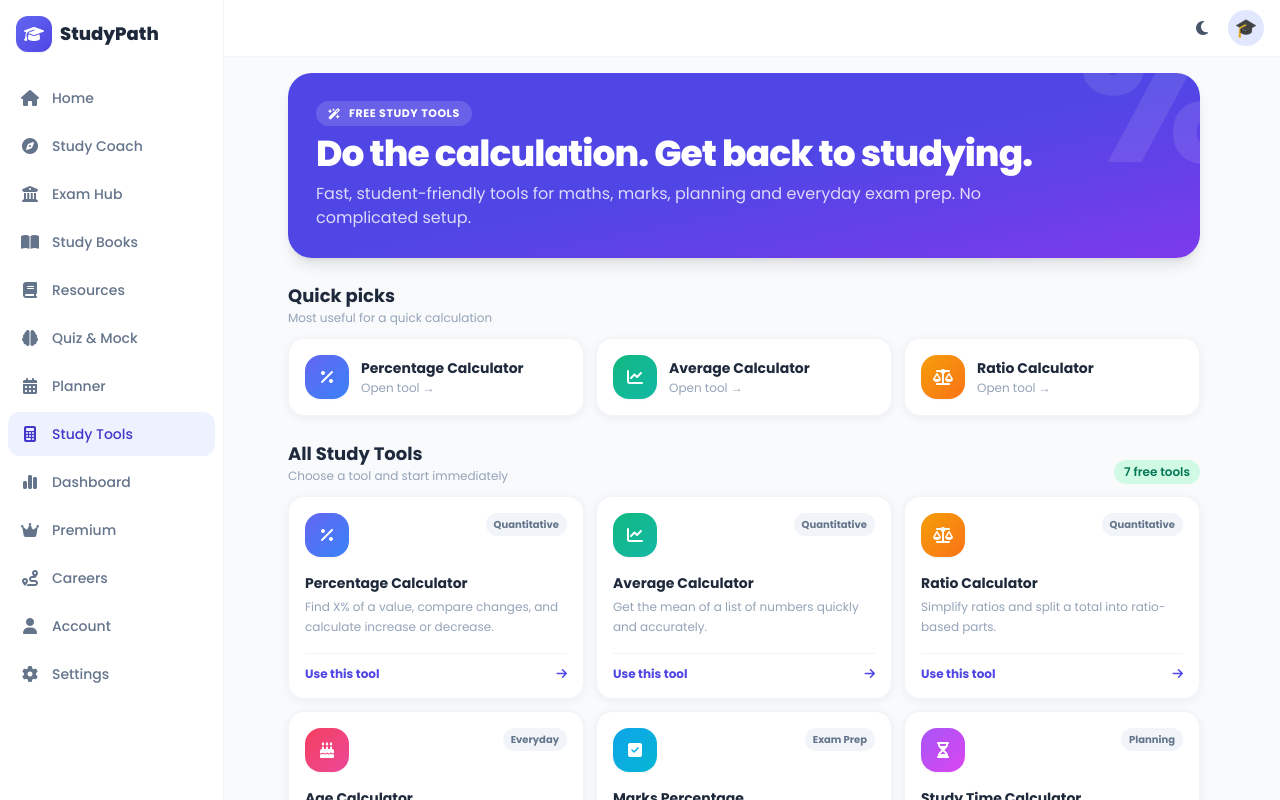
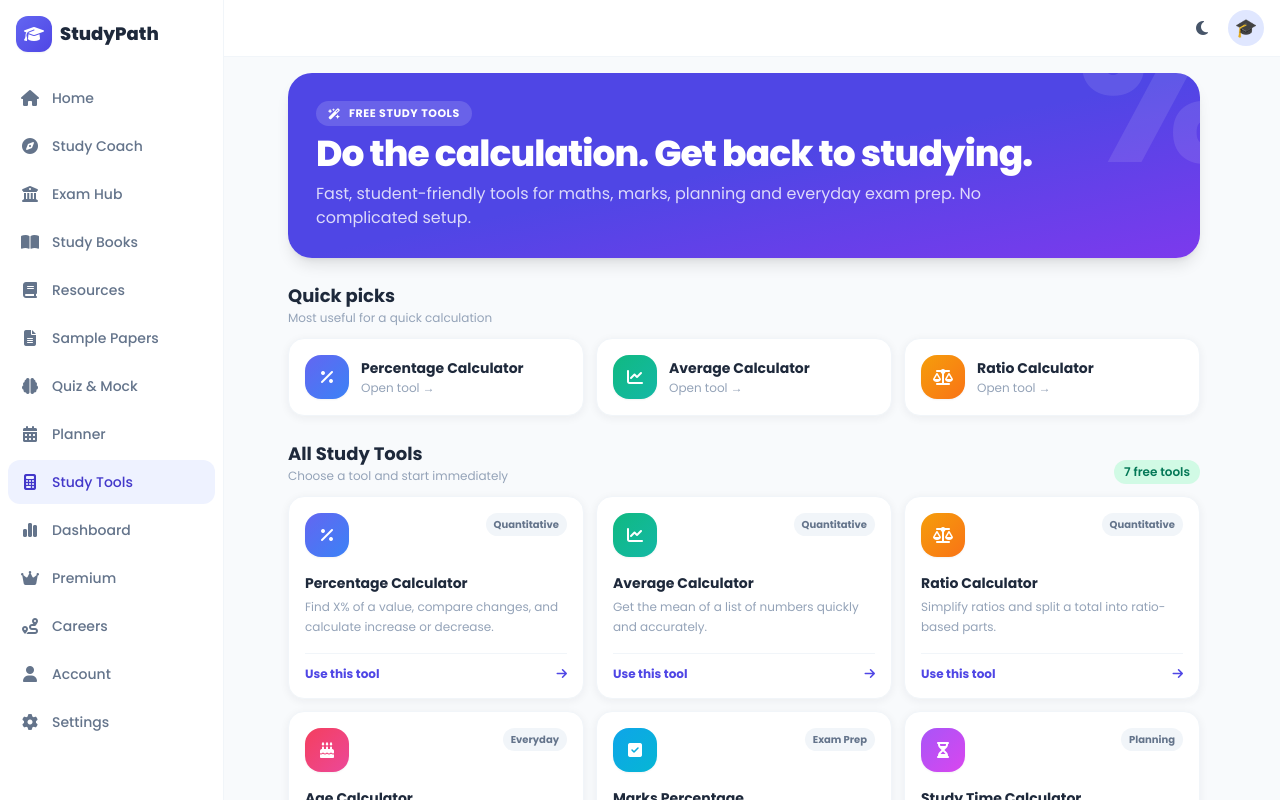
Before and after one commit to adityacricket/studypath, a React (Vite) app: page /studypath/tools in a window 1280 px wide. Shown: the top 800 px of the page. Built offline with nearby package versions, Linux system fonts and the light colour scheme; no server answers.

Commit message:
Add sample papers to study navigation

```diff
--- a/src/components/SideNav.jsx
+++ b/src/components/SideNav.jsx
@@ -7,6 +7,7 @@ const navItems = [
   { to: '/exams', label: 'Exam Hub', icon: 'fa-building-columns' },
   { to: '/books', label: 'Study Books', icon: 'fa-book-open' },
   { to: '/resources', label: 'Resources', icon: 'fa-book' },
+  { to: '/sample-papers', label: 'Sample Papers', icon: 'fa-file-lines' },
   { to: '/quiz', label: 'Quiz & Mock', icon: 'fa-brain' },
   { to: '/planner', label: 'Planner', icon: 'fa-calendar-days' },
   { to: '/tools', label: 'Study Tools', icon: 'fa-calculator' },
@@ -21,30 +22,11 @@ export default function SideNav() {
   return (
     <aside className="hidden md:flex md:flex-col fixed left-0 top-0 h-full w-20 lg:w-56 bg-white dark:bg-slate-900 border-r border-slate-100 dark:border-slate-800 z-40 py-4">
       <div className="flex items-center gap-2 px-4 mb-6 justify-center lg:justify-start">
-        <div className="w-9 h-9 rounded-xl bg-gradient-to-br from-primary-500 to-indigo-600 flex items-center justify-center text-white shadow-sm">
-          <i className="fas fa-graduation-cap"></i>
-        </div>
+        <div className="w-9 h-9 rounded-xl bg-gradient-to-br from-primary-500 to-indigo-600 flex items-center justify-center text-white shadow-sm"><i className="fas fa-graduation-cap"></i></div>
         <span className="hidden lg:block font-extrabold text-lg text-slate-800 dark:text-slate-100">StudyPath</span>
       </div>
-
       <nav className="flex-1 flex flex-col gap-1 px-2 overflow-y-auto">
-        {navItems.map((item) => (
-          <NavLink
-            key={item.to}
-            to={item.to}
-            className={({ isActive }) =>
-              `flex items-center gap-3 px-3 py-2.5 rounded-xl text-sm font-medium justify-center lg:justify-start transition-colors ${
-                isActive
-                  ? 'bg-primary-50 text-primary-700 dark:bg-primary-900/30 dark:text-primary-300'
-                  : 'text-slate-500 hover:bg-slate-50 dark:text-slate-400 dark:hover:bg-slate-800'
-              }`
-            }
-            title={item.label}
-          >
-            <i className={`fas ${item.icon} text-base w-5 text-center`}></i>
-            <span className="hidden lg:block">{item.label}</span>
-          </NavLink>
-        ))}
+        {navItems.map((item) => <NavLink key={item.to} to={item.to} className={({ isActive }) => `flex items-center gap-3 px-3 py-2.5 rounded-xl text-sm font-medium justify-center lg:justify-start transition-colors ${isActive ? 'bg-primary-50 text-primary-700 dark:bg-primary-900/30 dark:text-primary-300' : 'text-slate-500 hover:bg-slate-50 dark:text-slate-400 dark:hover:bg-slate-800'}`} title={item.label}><i className={`fas ${item.icon} text-base w-5 text-center`}></i><span className="hidden lg:block">{item.label}</span></NavLink>)}
       </nav>
     </aside>
   )
```
